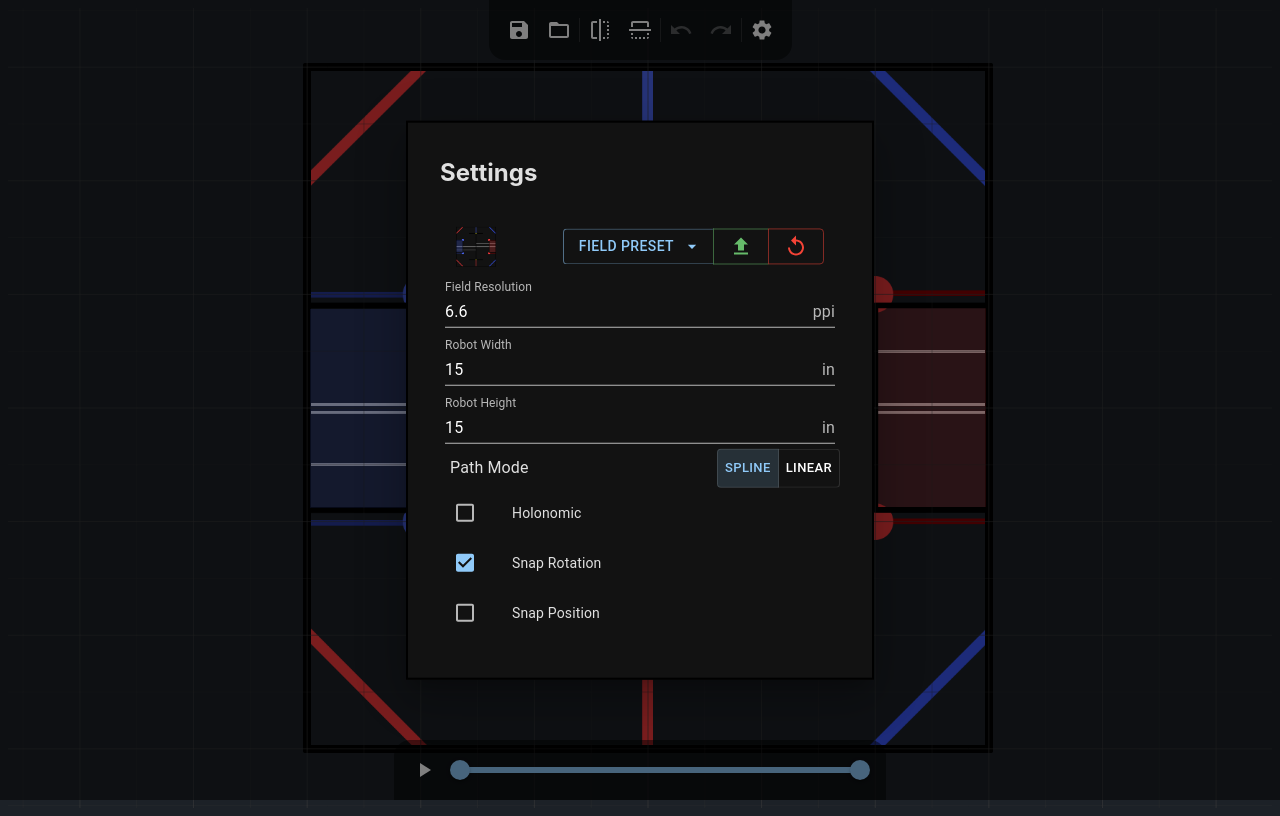
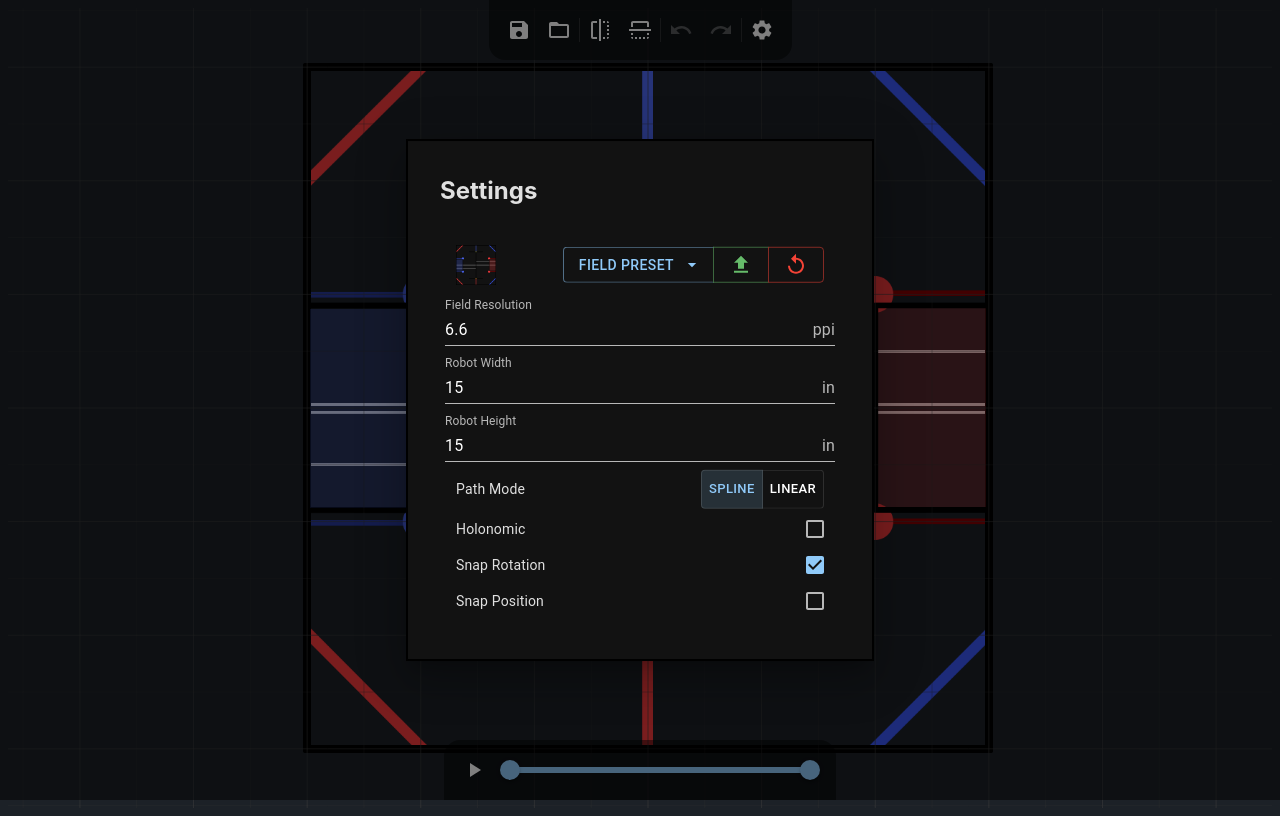
Before and after one commit to UWST-Robotics/AutoDevil, a React (Vite) app: page / in a window 1280 px wide. Both pictures are taken after a click on the button 761 px from the left and 30 px from the top of the page. Built offline with nearby package versions, Linux system fonts and the light colour scheme.

Commit message:
Added Shortcuts, Improved UI

```diff
--- /dev/null
+++ b/src/components/buttons/AddEventButton.tsx
@@ -0,0 +1,41 @@
+import React from "react";
+import { IconButton } from "@mui/material";
+import PathEvent from "../../types/PathEvent.ts";
+import generateGUID, { DEFAULT_GUID } from "../../utils/generateGUID.ts";
+import { useSelectedPointValue } from "../../hooks/Point/useSelectPoint.ts";
+import { usePathPoint } from "../../hooks/Point/usePathPoint.ts";
+import useSavePathHistory from "../../hooks/Utils/useUndoHistory.ts";
+import PlaylistAddIcon from '@mui/icons-material/PlaylistAdd';
+
+export default function AddEventButton() {
+    const selectedPointID = useSelectedPointValue();
+    const [point, setPoint] = usePathPoint(selectedPointID ?? DEFAULT_GUID);
+    const savePathHistory = useSavePathHistory();
+
+    const onClick = React.useCallback(() => {
+        if (!point)
+            return;
+        const newEvent: PathEvent = {
+            id: generateGUID(),
+            name: "newEvent",
+            params: ""
+        };
+        setPoint({
+            ...point,
+            events: [
+                ...(point?.events ?? []),
+                newEvent
+            ]
+        });
+        savePathHistory();
+    }, [point, setPoint, savePathHistory]);
+
+    return (
+        <IconButton
+            aria-label={"Add Event"}
+            onClick={onClick}
+        >
+            <PlaylistAddIcon />
+        </IconButton>
+    )
+}
--- a/src/components/canvas/AnimationRenderer.tsx
+++ b/src/components/canvas/AnimationRenderer.tsx
@@ -45,7 +45,7 @@ export default function AnimationRenderer() {
 
     // Animate
     React.useEffect(() => {
-        if (!isAnimating) {
+        if (!isAnimating && points.length > 0) {
             // Default Position
             const { x, y, rotation } = points[0];
             groupRef.current?.x(x);
--- /dev/null
+++ b/src/components/input/PointTransformInput.tsx
@@ -0,0 +1,32 @@
+import React from "react";
+import { TextField } from "@mui/material";
+
+export interface PointTransformInputProps {
+    value: number;
+    label?: string;
+    onChange: (value: number) => void;
+}
+
+export default function PointTransformInput(props: PointTransformInputProps) {
+    const [inputValue, setInputValue] = React.useState(props.value.toString());
+
+    const onChange = React.useCallback((value: number, stringValue: string) => {
+        setInputValue(stringValue);
+        if (!isNaN(value) && value !== props.value)
+            props.onChange(value);
+    }, [props]);
+
+    React.useEffect(() => {
+        if (props.value !== parseFloat(inputValue))
+            setInputValue(props.value.toString());
+    }, [props, inputValue]);
+
+    return (
+        <TextField
+            label={props.label}
+            value={inputValue}
+            onChange={(e) => onChange(parseFloat(e.target.value), e.target.value)}
+            size={"small"}
+        />
+    );
+}
--- /dev/null
+++ b/src/components/input/PointTransformInputs.tsx
@@ -0,0 +1,58 @@
+import { Box } from "@mui/material";
+import toDegrees, { normalizeRadians, toRadians } from "../../utils/toDegrees.ts";
+import React from "react";
+import { useSelectedPointValue } from "../../hooks/Point/useSelectPoint.ts";
+import { usePathPoint } from "../../hooks/Point/usePathPoint.ts";
+import { DEFAULT_GUID } from "../../utils/generateGUID.ts";
+import PointTransformInput from "./PointTransformInput.tsx";
+
+export default function PointTransformInputs() {
+    const selectedPointID = useSelectedPointValue()
+    const [point, setPoint] = usePathPoint(selectedPointID ?? DEFAULT_GUID);
+
+    const onXChange = React.useCallback((value: number) => {
+        if (!point)
+            return;
+        setPoint({ ...point, x: value });
+    }, [point, setPoint]);
+
+    const onYChange = React.useCallback((value: number) => {
+        if (!point)
+            return;
+        setPoint({ ...point, y: value });
+    }, [point, setPoint]);
+
+    const onAngleChange = React.useCallback((value: number) => {
+        if (!point)
+            return;
+        setPoint({ ...point, r: normalizeRadians(toRadians(value)) });
+    }, [point, setPoint]);
+
+    return (
+        <Box
+            style={{
+                display: "flex",
+                justifyContent: "space-between",
+                alignItems: "center",
+                marginTop: 10,
+                gap: 4
+            }}
+        >
+            <PointTransformInput
+                label={"X"}
+                value={point?.x ?? 0}
+                onChange={onXChange}
+            />
+            <PointTransformInput
+                label={"Y"}
+                value={point?.y ?? 0}
+                onChange={onYChange}
+            />
+            <PointTransformInput
+                label={"Angle"}
+                value={toDegrees(point?.r ?? 0)}
+                onChange={onAngleChange}
+            />
+        </Box>
+    )
+}
--- a/src/components/input/ScopeSlider.tsx
+++ b/src/components/input/ScopeSlider.tsx
@@ -12,7 +12,7 @@ export default function ScopeSlider() {
             return;
         setScope({
             start: newValue[0],
-            end: newValue[newValue.length - 1]
+            end: newValue[1]
         });
     }, [setScope]);
 
@@ -27,7 +27,7 @@ export default function ScopeSlider() {
             max={1}
             step={1 / (path.points.length - 1)}
             onChange={onChange}
-            style={{ minWidth: 400, marginLeft: 16, marginRight: 16 }}
+            style={{ minWidth: 300, marginLeft: 16, marginRight: 16 }}
         />
     )
 }
--- a/src/components/input/SettingsBooleanInput.tsx
+++ b/src/components/input/SettingsBooleanInput.tsx
@@ -1,7 +1,7 @@
 import Settings from "../../types/Settings.tsx";
 import { useSettings } from "../../hooks/Utils/useSettings.ts";
 import React from "react";
-import { Checkbox, ListItem, ListItemButton, ListItemIcon, ListItemText } from "@mui/material";
+import { Checkbox, ListItem, ListItemButton, ListItemText } from "@mui/material";
 
 export interface SettingsBooleanInputProps {
     label: string;
@@ -17,20 +17,25 @@ export default function SettingsBooleanInput(props: SettingsBooleanInputProps) {
     }, [props.setting, settings, setSettings]);
 
     return (
-        <ListItem disablePadding>
+        <ListItem
+            dense
+            disablePadding
+            secondaryAction={
+                <Checkbox
+                    edge={"end"}
+                    checked={settings[props.setting] as boolean}
+                    onClick={onClick}
+                    aria-labelledby={"settings-" + props.setting}
+                />
+            }
+        >
             <ListItemButton
                 onClick={onClick}
-                dense
             >
-                <ListItemIcon>
-                    <Checkbox
-                        edge={"start"}
-                        checked={settings[props.setting] as boolean}
-                        tabIndex={-1}
-                        disableRipple
-                    />
-                </ListItemIcon>
-                <ListItemText primary={props.label} />
+                <ListItemText
+                    id={"settings-" + props.setting}
+                    primary={props.label}
+                />
             </ListItemButton>
         </ListItem>
     );
--- a/src/components/input/SettingsSplineInput.tsx
+++ b/src/components/input/SettingsSplineInput.tsx
@@ -1,6 +1,6 @@
 import { useSettings } from "../../hooks/Utils/useSettings.ts";
 import React from "react";
-import { ListItem, ListItemText, ToggleButton, ToggleButtonGroup } from "@mui/material";
+import { Box, ListItem, ListItemText, ToggleButton, ToggleButtonGroup } from "@mui/material";
 
 
 export default function SettingsSplineInput() {
@@ -11,18 +11,35 @@ export default function SettingsSplineInput() {
     }, [settings, setSettings]);
 
     return (
-        <ListItem disablePadding>
-            <ListItemText primary={"Path Mode"} style={{ marginLeft: 10 }} />
+        <ListItem
+            dense
+            disablePadding
+            secondaryAction={
                 <ToggleButtonGroup
                     color={"primary"}
                     value={settings.isSpline ? "spline" : "linear"}
                     exclusive
                     onChange={onChange}
                     size={"small"}
+                    aria-labelledby={"settings-spline"}
                 >
-                <ToggleButton value={"spline"}>Spline</ToggleButton>
-                <ToggleButton value={"linear"}>Linear</ToggleButton>
+                    <ToggleButton value={"spline"} color={"primary"}>Spline</ToggleButton>
+                    <ToggleButton value={"linear"} color={"secondary"}>Linear</ToggleButton>
                 </ToggleButtonGroup>
+            }
+        >
+            <Box
+                style={{
+                    paddingLeft: 16,
+                    paddingTop: 8,
+                    paddingBottom: 8
+                }}
+            >
+                <ListItemText
+                    id={"settings-spline"}
+                    primary={"Path Mode"}
+                />
+            </Box>
         </ListItem>
     );
 }
--- a/src/components/navigation/RightSideBar.tsx
+++ b/src/components/navigation/RightSideBar.tsx
@@ -5,14 +5,14 @@ export default function RightSideBar() {
         <div
             style={{
                 position: "absolute",
-                top: 0,
-                right: 0,
+                top: 20,
+                right: 40,
                 display: "flex",
                 flexDirection: "column",
                 justifyContent: "center",
                 alignItems: "center",
                 pointerEvents: "none",
-                width: 400
+                width: 300,
             }}
         >
             <PointEditorPanel />
--- a/src/components/panels/EventsEditorPanel.tsx
+++ b/src/components/panels/EventsEditorPanel.tsx
@@ -1,38 +1,14 @@
-import React from "react";
 import { useSelectedPointValue } from "../../hooks/Point/useSelectPoint.ts";
-import { usePathPoint } from "../../hooks/Point/usePathPoint.ts";
-import generateGUID, { DEFAULT_GUID } from "../../utils/generateGUID.ts";
-import PathEvent from "../../types/PathEvent.ts";
-import { Button, List } from "@mui/material";
-import useSavePathHistory from "../../hooks/Utils/useUndoHistory.ts";
-import PlusIcon from "@mui/icons-material/Add";
+import usePathPointValue from "../../hooks/Point/usePathPoint.ts";
+import { DEFAULT_GUID } from "../../utils/generateGUID.ts";
+import { List } from "@mui/material";
 import EventEditorPanel from "./EventEditorPanel.tsx";
 
 export default function EventsEditorPanel() {
     const selectedPointID = useSelectedPointValue();
-    const [point, setPoint] = usePathPoint(selectedPointID ?? DEFAULT_GUID);
-    const savePathHistory = useSavePathHistory();
-
-    const addEvent = React.useCallback(() => {
-        if (!point)
-            return;
-        const newEvent: PathEvent = {
-            id: generateGUID(),
-            name: "newEvent",
-            params: ""
-        };
-        setPoint({
-            ...point,
-            events: [
-                ...(point?.events ?? []),
-                newEvent
-            ]
-        });
-        savePathHistory();
-    }, [point, setPoint]);
+    const point = usePathPointValue(selectedPointID ?? DEFAULT_GUID);
 
     return (
-        <>
         <List>
             {point?.events?.map(event => (
                 <EventEditorPanel
@@ -41,15 +17,5 @@ export default function EventsEditorPanel() {
                 />
             ))}
         </List>
-            <Button
-                fullWidth
-                onClick={addEvent}
-                size={"small"}
-                color={"primary"}
-                startIcon={<PlusIcon />}
-            >
-                Add Event
-            </Button>
-        </>
     )
 }
--- a/src/components/panels/PointEditorPanel.tsx
+++ b/src/components/panels/PointEditorPanel.tsx
@@ -5,19 +5,20 @@ import useDeletePoint from "../../hooks/Point/useDeletePoint.ts";
 import usePrevPathPointValue from "../../hooks/Point/usePrevPathPoint.ts";
 import useNextPathPointValue from "../../hooks/Point/useNextPathPoint.ts";
 import React from "react";
-import { ButtonGroup, IconButton } from "@mui/material";
+import { Box, ButtonGroup, IconButton, Tooltip } from "@mui/material";
 import KeyboardDoubleArrowLeftIcon from "@mui/icons-material/KeyboardDoubleArrowLeft";
 import KeyboardDoubleArrowRightIcon from "@mui/icons-material/KeyboardDoubleArrowRight";
 import TrashIcon from "@mui/icons-material/Delete";
 import SwapVertIcon from "@mui/icons-material/SwapVert";
 import EventsEditorPanel from "./EventsEditorPanel.tsx";
+import AddEventButton from "../buttons/AddEventButton.tsx";
+import PointTransformInputs from "../input/PointTransformInputs.tsx";
 
 export default function PointEditorPanel() {
     const [selectedPointID, setSelectedPointID] = useSelectedPoint();
     const prevPoint = usePrevPathPointValue(selectedPointID ?? DEFAULT_GUID);
     const nextPoint = useNextPathPointValue(selectedPointID ?? DEFAULT_GUID);
     const [point, setPoint] = usePathPoint(selectedPointID ?? DEFAULT_GUID);
-    //const pointState = useState()
     const deletePoint = useDeletePoint();
 
     // Select next/prev point
@@ -36,11 +37,6 @@ export default function PointEditorPanel() {
         setPoint({ ...point, isReversed: !point.isReversed });
     }, [point, setPoint]);
 
-    // Format X,Y
-    //const x = point?.x.toFixed(2);
-    //const y = point?.y.toFixed(2);
-    //const r = (180 / Math.PI * (point?.r ?? 0)).toFixed(2);
-
     if (!selectedPointID || !point)
         return null;
     return (
@@ -52,9 +48,16 @@ export default function PointEditorPanel() {
                 backgroundColor: "#00000077",
                 pointerEvents: "auto",
                 textAlign: "center",
+                width: "100%"
             }}
         >
-            <ButtonGroup>
+            <Box
+                style={{
+                    display: "flex",
+                    justifyContent: "space-between",
+                    alignItems: "center"
+                }}
+            >
                 <IconButton
                     onClick={selectPrevPoint}
                     disabled={!prevPoint}
@@ -62,17 +65,7 @@ export default function PointEditorPanel() {
                 >
                     <KeyboardDoubleArrowLeftIcon />
                 </IconButton>
-                <IconButton
-                    onClick={onReverseChange}
-                    color={point.isReversed ? "error" : "success"}
-                >
-                    <SwapVertIcon />
-                </IconButton>
-                <IconButton
-                    onClick={() => deletePoint(selectedPointID)}
-                >
-                    <TrashIcon />
-                </IconButton>
+                <PointTransformInputs />
                 <IconButton
                     onClick={selectNextPoint}
                     disabled={!nextPoint}
@@ -80,8 +73,24 @@ export default function PointEditorPanel() {
                 >
                     <KeyboardDoubleArrowRightIcon />
                 </IconButton>
+            </Box>
+            <EventsEditorPanel />
+            <ButtonGroup>
+                <Tooltip title={point.isReversed ? "Reversed" : "Forward"}>
+                    <IconButton
+                        onClick={onReverseChange}
+                        color={point.isReversed ? "error" : "success"}
+                    >
+                        <SwapVertIcon />
+                    </IconButton>
+                </Tooltip>
+                <AddEventButton />
+                <IconButton
+                    onClick={() => deletePoint(selectedPointID)}
+                >
+                    <TrashIcon />
+                </IconButton>
             </ButtonGroup>
-            <EventsEditorPanel />
         </div>
     )
 }
--- a/src/hooks/Utils/useKeybinds.ts
+++ b/src/hooks/Utils/useKeybinds.ts
@@ -1,31 +1,29 @@
+import useDeletePoint from "../Point/useDeletePoint.ts";
+import { useSelectedPointValue } from "../Point/useSelectPoint.ts";
+import { useRedoPath, useUndoPath } from "./useUndoHistory.ts";
+import React from "react";
+
 export default function useKeybinds() {
-    /*
     const deletePoint = useDeletePoint();
     const selectedPointID = useSelectedPointValue();
+    const [, undo] = useUndoPath();
+    const [, redo] = useRedoPath();
 
-    const hotkeys = React.useMemo<HotkeyConfig[]>(() => [
-        {
-            combo: "backspace",
-            global: true,
-            label: "Delete Point",
-            onKeyDown: () => {
-                if (selectedPointID)
-                    deletePoint(selectedPointID);
-            }
-        },
-        {
-            combo: "delete",
-            global: true,
-            label: "Delete Point",
-            onKeyDown: () => {
-                if (selectedPointID)
-                    deletePoint(selectedPointID);
-            }
+    const onKeyDown = React.useCallback((e: KeyboardEvent) => {
+        if (e.key === "Delete" && selectedPointID)
+            deletePoint(selectedPointID);
+        if (e.key === "z" && e.ctrlKey)
+            undo();
+        if (e.key === "y" && e.ctrlKey)
+            redo();
+    }, [deletePoint, selectedPointID, undo, redo]);
+
+    React.useEffect(() => {
+        window.addEventListener("keydown", onKeyDown);
+        return () => {
+            window.removeEventListener("keydown", onKeyDown);
         }
-    ], [deletePoint, selectedPointID]);
+    }, [onKeyDown]);
 
-    return useHotkeys(hotkeys);
-    */
-    // TODO: Implement useHotkeys
     return null;
 }
```
Lines whose indentation alone changed are shown as unchanged.
